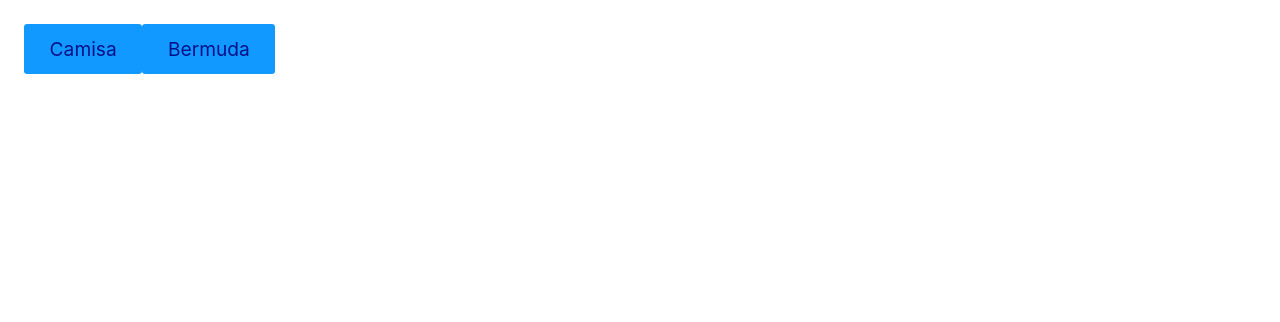
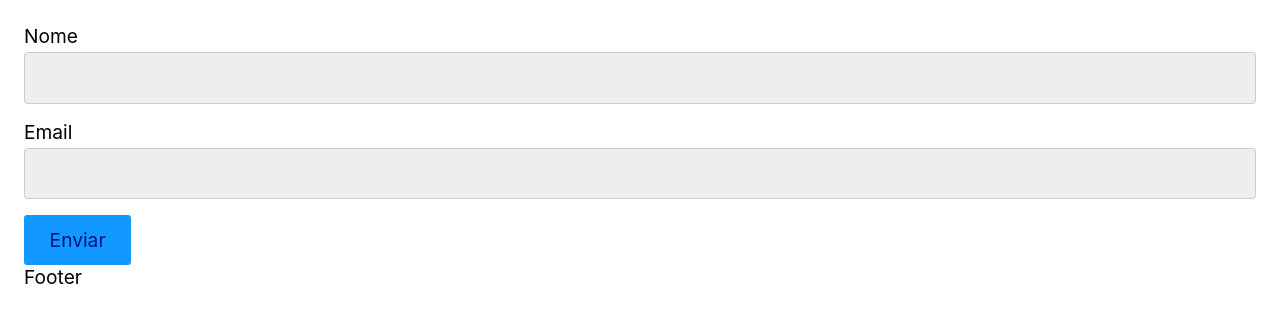
Before and after one commit to NataliaBraganca/react-course, a React (Vite) app: page / in a window 1280 px wide. Shown: the top 322 px of the page. Built offline with nearby package versions, Linux system fonts and the light colour scheme.

Commit message:
components

```diff
--- a/src/App.jsx
+++ b/src/App.jsx
@@ -1,14 +1,13 @@
 import React from 'react';
+import Footer from './Footer'
+import Form from "./Form/Form"
 
 const App = () => {
-  function handleClick(event) {
-    alert('Comprou: ' + event.target.innerText);
-  }
-
   return (
     <div>
-      <button onClick={handleClick}>Camisa</button>
-      <button onClick={handleClick}>Bermuda</button>
+
+      <Form />
+      <Footer />
     </div>
   );
 };
--- /dev/null
+++ b/src/Footer.jsx
@@ -0,0 +1,9 @@
+import React from 'react'
+
+const Footer = () => {
+  return (
+    <footer>Footer</footer>
+  )
+}
+
+export default Footer
--- /dev/null
+++ b/src/Form/Button.jsx
@@ -0,0 +1,9 @@
+import React from 'react'
+
+export const Button = () => {
+  return (
+    <button>Enviar</button>
+  )
+}
+
+export default Button;
--- /dev/null
+++ b/src/Form/Form.jsx
@@ -0,0 +1,21 @@
+import React from 'react'
+import Button from "./Button"
+import Input from "./Input"
+
+const Form = () => {
+  return (
+    <form>
+      <p>
+        <label htmlFor="nome">Nome</label>
+        <Input />
+      </p>
+      <p>
+        <label htmlFor="email">Email</label>
+        <Input />
+      </p>
+      <Button />
+    </form>
+  );
+};
+
+export default Form;
--- /dev/null
+++ b/src/Form/Input.jsx
@@ -0,0 +1,9 @@
+import React from 'react'
+
+const Input = () => {
+  return (
+    <input type="text"/>
+  )
+}
+
+export default Input
```
